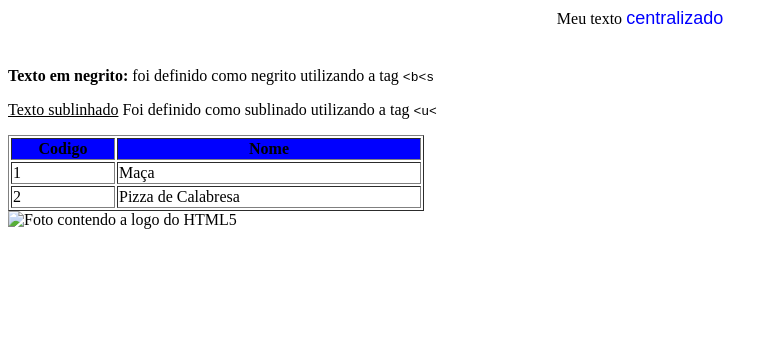
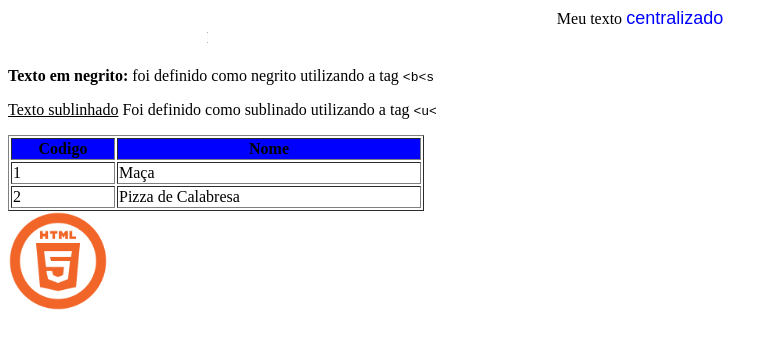
Before and after one commit to WilbeSouza/html-avancado, a plain HTML site: page html-depreciado/antigo.html in a window 1280 px wide. Shown: the whole page, without its empty margins (0-778 px from the left). Drawn offline with Linux system fonts and the light colour scheme.

Commit message:
Update antigo.html

```diff
--- a/html-depreciado/antigo.html
+++ b/html-depreciado/antigo.html
@@ -41,7 +41,7 @@
         </tbody>
     </table>
 
-    <img src="hml.png" alt="Foto contendo a logo do HTML5" height="100">
+    <img src="html.png" alt="Foto contendo a logo do HTML5" height="100">
 
 </body>
 </html>
```
